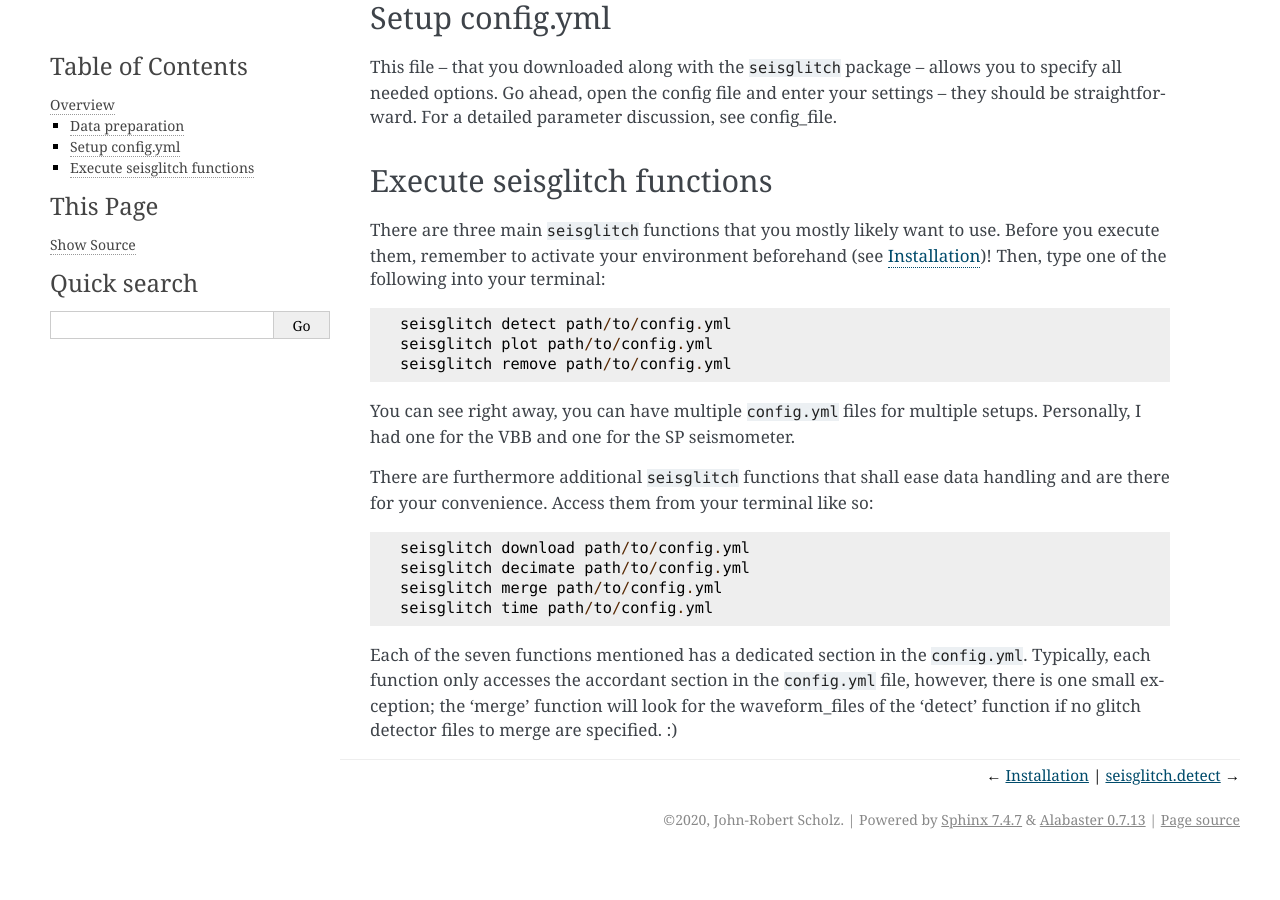
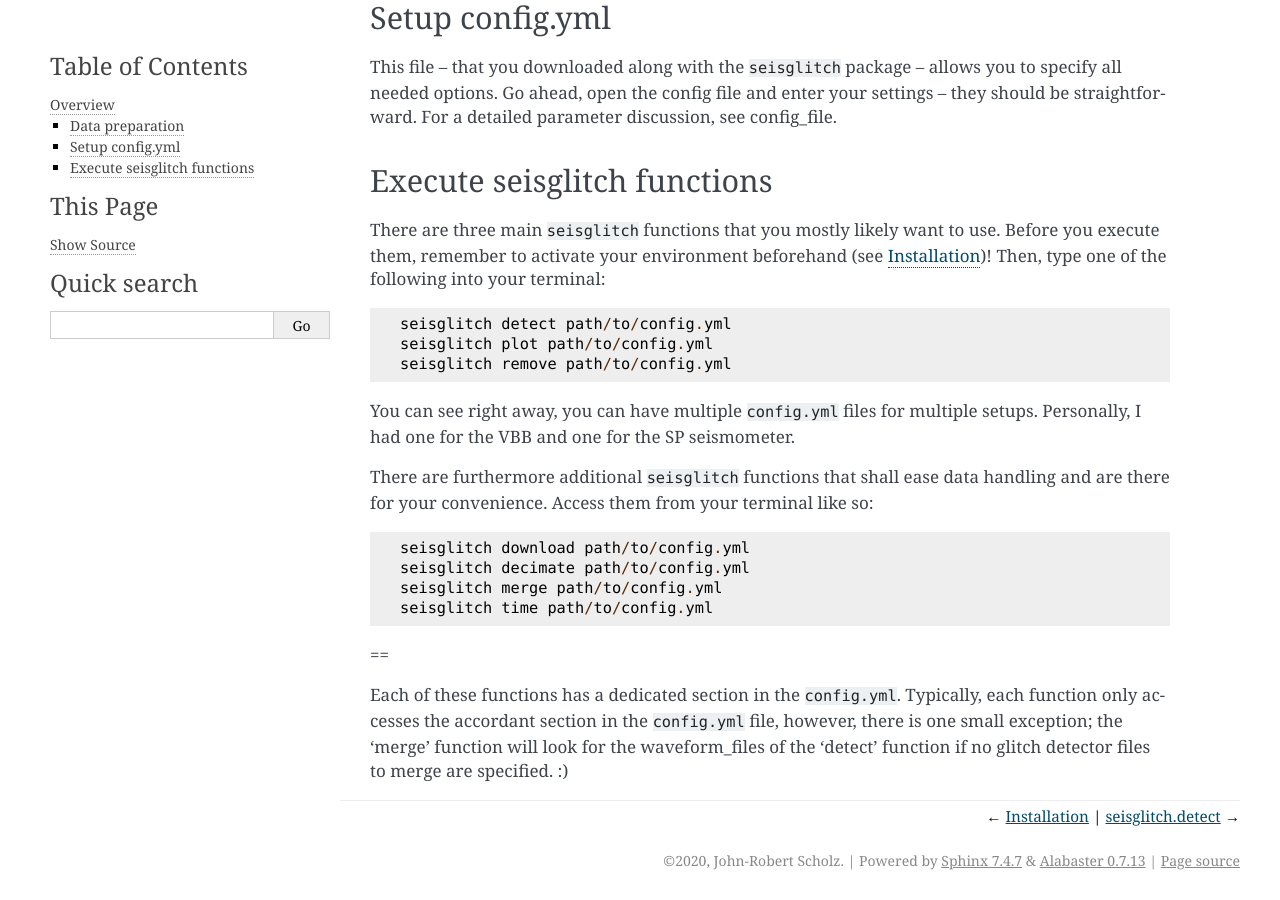
Before and after one commit to t0mmyt/seisglitch, a Sphinx documentation site: the page built from Docs/source/overview.rst, in a window 1280 px wide and 900 px high, scrolled down 507 px. Built offline with Sphinx 7.4.7, drawn with Linux system fonts in a browser that asks for light colours; pages that are not in the unit, such as notebooks, are missing from menus; before the commit the page ends 1366 px from its top, so only the background shows below that.

Commit message:
updated documentation

```diff
--- a/Docs/source/overview.rst
+++ b/Docs/source/overview.rst
@@ -57,8 +57,9 @@ Access them from your terminal like so:
     seisglitch merge path/to/config.yml
     seisglitch time path/to/config.yml
 
+==
 
-Each of the seven functions mentioned has a dedicated section in the ``config.yml``.
+Each of these functions has a dedicated section in the ``config.yml``.
 Typically, each function only accesses the accordant section in the ``config.yml`` file, however,
 there is one small exception; the 'merge' function will look for the waveform_files of the 'detect' function if
 no glitch detector files to merge are specified. :)
```
Also changed, not shown: 1 other file.
